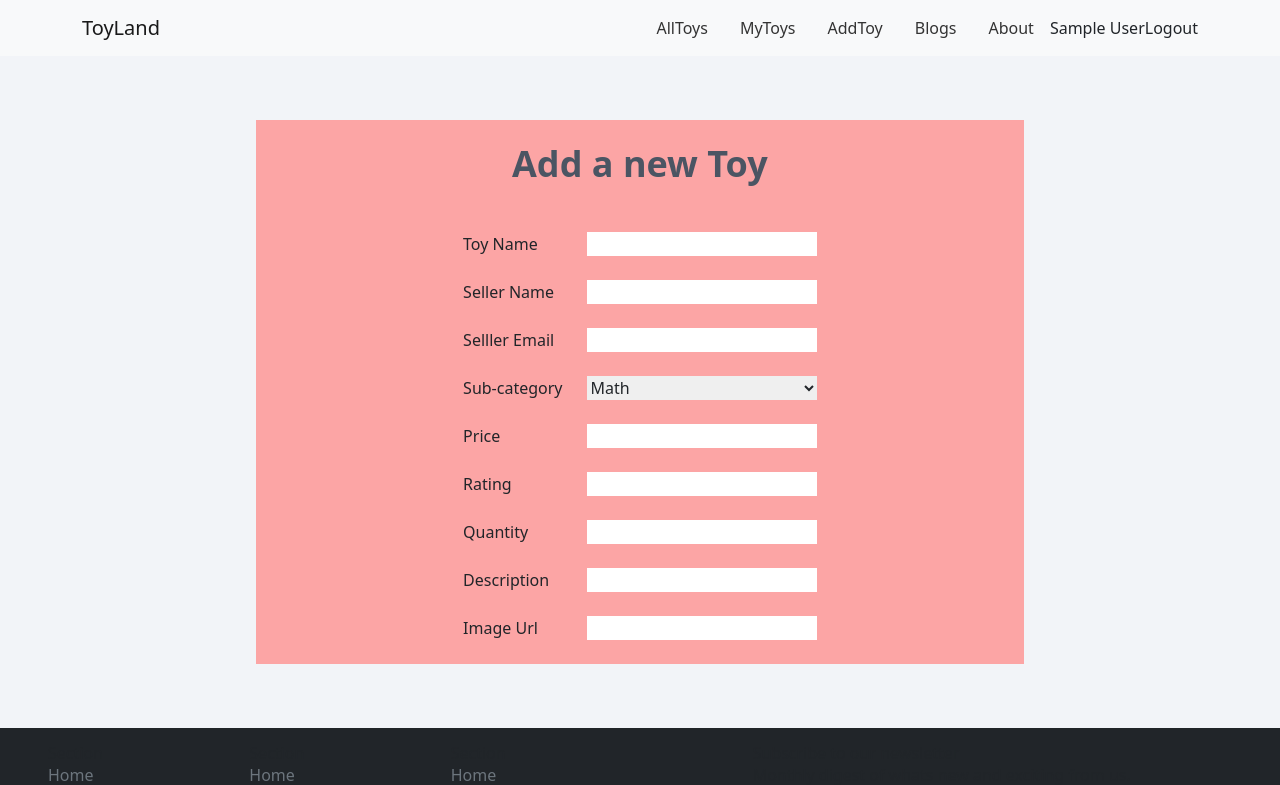
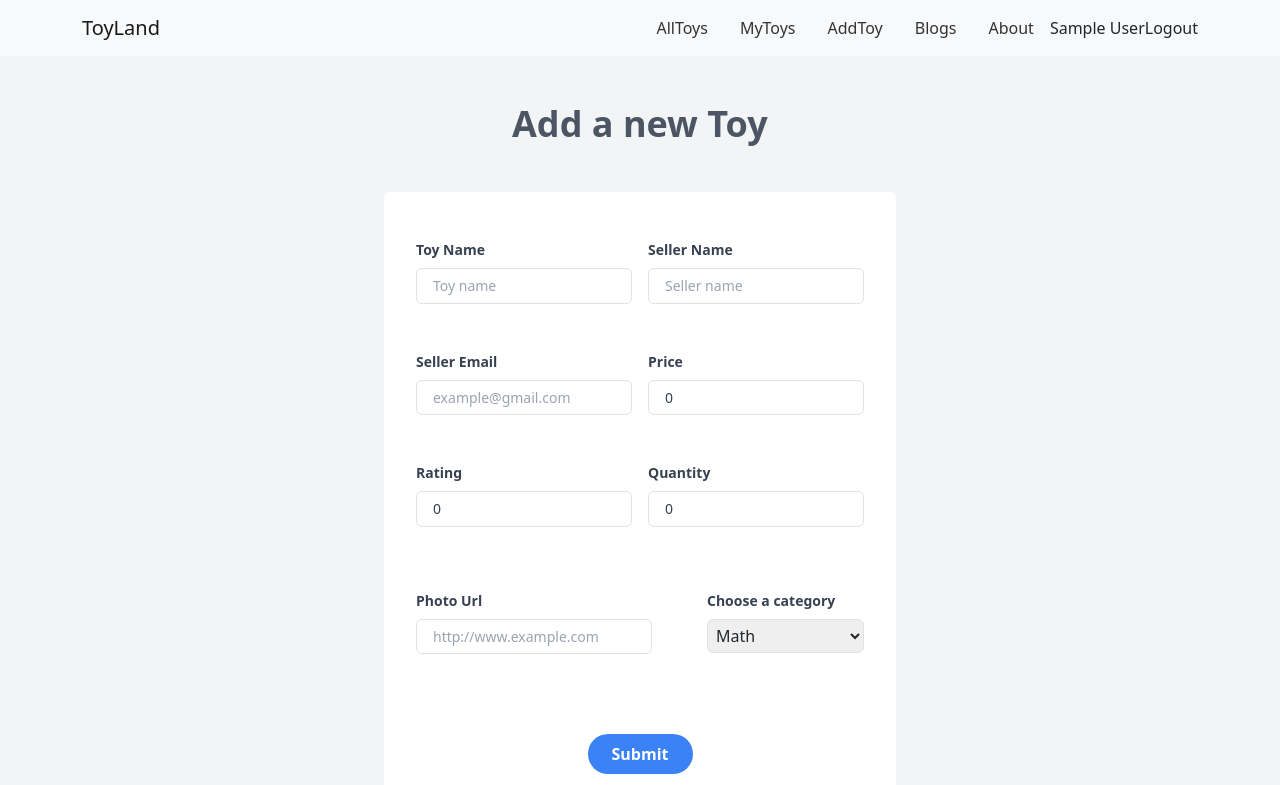
Before and after one commit to Jobayer98/b7a11-toy-marketplace-client-side-Jobayer98, a React (Vite) app: page /add-toy in a window 1280 px wide. Shown: the top 785 px of the page. Built offline with nearby package versions, Linux system fonts and the light colour scheme; no server answers; sample sign-in values are in the browser's storage.

Commit message:
post data from client side

```diff
--- a/package.json
+++ b/package.json
@@ -13,10 +13,12 @@
     "bootstrap": "^5.2.3",
     "daisyui": "^2.51.6",
     "firebase": "^9.22.0",
+    "formik": "^2.2.9",
     "mdb-ui-kit": "^6.3.0",
     "react": "^18.2.0",
     "react-bootstrap": "^2.7.4",
     "react-dom": "^18.2.0",
+    "react-hot-toast": "^2.4.1",
     "react-icons": "^4.8.0",
     "react-router-dom": "^6.11.2"
   },
--- /dev/null
+++ b/src/components/AddToy/NewToy.css
@@ -0,0 +1,5 @@
+input::-webkit-outer-spin-button,
+input::-webkit-inner-spin-button {
+  -webkit-appearance: none;
+  margin: 0;
+}
--- a/src/components/AddToy/NewToy.jsx
+++ b/src/components/AddToy/NewToy.jsx
@@ -1,42 +1,196 @@
+/* eslint-disable no-undef */
+import toast, { Toaster } from "react-hot-toast";
+import { useFormik } from "formik";
+import "./NewToy.css";
+
+const notify = () => toast.success("Successfuly added");
+
 const NewToy = () => {
+  const formik = useFormik({
+    initialValues: {
+      toy_name: "",
+      seller_name: "",
+      seller_email: "",
+      price: 0,
+      rating: 0,
+      quantity: 0,
+      photo_url: "",
+      category: "",
+    },
+    onSubmit: (values) => {
+      fetch(
+        "https://b7a11-toy-marketplace-server-side-jobayer98.vercel.app/toys",
+        {
+          method: "POST",
+          mode: "no-cors",
+          headers: {
+            "content-type": "application/json",
+          },
+          body: JSON.stringify(values),
+        }
+      ).then(() => {
+        notify();
+      });
+    },
+  });
   return (
-    <div className="my-16 mx-auto bg-red-300 w-[60%] py-6">
+    <div className="my-4 mx-auto w-[90%] md:w-[60%] lg:w-[40%] py-6 bg-gray-100 rounded">
       <h1 className="text-4xl text-gray-600 font-semibold mb-12 mx-auto w-64">
         Add a new Toy
       </h1>
-      <form className="flex gap-4 justify-center">
-        <div className="flex flex-col gap-4">
-          <label htmlFor="name">Toy Name</label>
-          <label htmlFor="seller_name">Seller Name</label>
-          <label htmlFor="seller_email">Selller Email</label>
-          <label htmlFor="Sub_category">Sub-category</label>
-          <label htmlFor="price">Price</label>
-          <label htmlFor="rating">Rating</label>
-          <label htmlFor="quantity">Quantity</label>
-          <label htmlFor="description">Description</label>
-          <label htmlFor="img_url">Image Url</label>
+      <form
+        onSubmit={formik.handleSubmit}
+        className="px-8 pt-12 pb-6 bg-white rounded"
+      >
+        <div className="mb-4 md:flex md:justify-between">
+          <div className="mb-4 md:mr-2 md:mb-0">
+            <label
+              className="block mb-2 text-sm font-bold text-gray-700"
+              htmlFor="toy_name"
+            >
+              Toy Name
+            </label>
+            <input
+              className="w-full px-3 py-2 text-sm leading-tight text-gray-700 border rounded  appearance-none focus:outline-none focus:shadow-outline"
+              id="toy_name"
+              type="text"
+              placeholder="Toy name"
+              value={formik.values.toy_name}
+              onChange={formik.handleChange}
+            />
+          </div>
+          <div className="md:ml-2">
+            <label
+              className="block mb-2 text-sm font-bold text-gray-700"
+              htmlFor="seller_name"
+            >
+              Seller Name
+            </label>
+            <input
+              className="w-full px-3 py-2 text-sm leading-tight text-gray-700 border rounded  appearance-none focus:outline-none focus:shadow-outline"
+              id="seller_name"
+              type="text"
+              placeholder="Seller name"
+              value={formik.values.seller_name}
+              onChange={formik.handleChange}
+            />
+          </div>
+        </div>
+        <div className="mb-4 md:flex md:justify-between">
+          <div className="mb-4 md:mr-2 md:mb-0">
+            <label
+              className="block mb-2 text-sm font-bold text-gray-700"
+              htmlFor="seller_email"
+            >
+              Seller Email
+            </label>
+            <input
+              className="w-full px-3 py-2 text-sm leading-tight text-gray-700 border rounded  appearance-none focus:outline-none focus:shadow-outline"
+              id="seller_email"
+              type="email"
+              placeholder="example@gmail.com"
+              value={formik.values.seller_email}
+              onChange={formik.handleChange}
+            />
+          </div>
+          <div className="md:ml-2">
+            <label
+              className="block mb-2 text-sm font-bold text-gray-700"
+              htmlFor="price"
+            >
+              Price
+            </label>
+            <input
+              className="w-full px-3 py-2 text-sm leading-tight text-gray-700 border rounded  appearance-none focus:outline-none focus:shadow-outline"
+              id="price"
+              type="number"
+              value={formik.values.price}
+              onChange={formik.handleChange}
+            />
+          </div>
+        </div>
+        <div className="mb-4 md:flex md:justify-between">
+          <div className="mb-4 md:mr-2 md:mb-0">
+            <label
+              className="block mb-2 text-sm font-bold text-gray-700"
+              htmlFor="rating"
+            >
+              Rating
+            </label>
+            <input
+              className="w-full px-3 py-2 mb-3 text-sm leading-tight text-gray-700 border border-red-500 rounded  appearance-none focus:outline-none focus:shadow-outline"
+              id="rating"
+              type="number"
+              value={formik.values.rating}
+              onChange={formik.handleChange}
+            />
+          </div>
+          <div className="md:ml-2">
+            <label
+              className="block mb-2 text-sm font-bold text-gray-700"
+              htmlFor="quantity"
+            >
+              Quantity
+            </label>
+            <input
+              className="w-full px-3 py-2 mb-3 text-sm leading-tight text-gray-700 border rounded  appearance-none focus:outline-none focus:shadow-outline"
+              id="quantity"
+              type="number"
+              value={formik.values.quantity}
+              onChange={formik.handleChange}
+            />
+          </div>
+        </div>
+        <div className="mb-4 md:flex md:justify-between">
+          <div className="mb-4 md:mr-2 md:mb-0">
+            <label
+              className="block mb-2 text-sm font-bold text-gray-700"
+              htmlFor="photo_url"
+            >
+              Photo Url
+            </label>
+            <input
+              className="w-full px-3 py-2 mb-3 text-sm leading-tight text-gray-700 border rounded  appearance-none focus:outline-none focus:shadow-outline"
+              id="photo_url"
+              type="url"
+              placeholder="http://www.example.com"
+              value={formik.values.photo_url}
+              onChange={formik.handleChange}
+            />
+          </div>
+          <div className="md:ml-2">
+            <label
+              className="block mb-2 text-sm font-bold text-gray-700"
+              htmlFor="category"
+            >
+              Choose a category
+            </label>
+            <select
+              className="border p-1 rounded"
+              name="category"
+              id="category"
+              onChange={formik.handleChange}
+            >
+              <option value="math">Math</option>
+              <option value="physics">Physics</option>
+              <option value="chemistry">Chemistry</option>
+              <option value="medical">Medical</option>
+              <option value="engineering_kits">Engineering Kit</option>
+              <option value="engineering_tools">Engineering Tool</option>
+            </select>
+          </div>
         </div>
 
-        <div className="flex flex-col gap-4 w-[30%]">
-          <input type="text" name="name" id="name" />
-          <input type="text" name="seller_name" id="seller_name" />
-          <input type="email" name="seller_email" id="seller_email" />
-          <select name="sub_category" id="Sub_category">
-            <option value="math">Math</option>
-            <option value="physic">Physic</option>
-            <option value="chemistry">Chemistry</option>
-            <option value="medical">Medical</option>
-            <option value="engineering_kits">Engineering Kit</option>
-            <option value="engineering_tools">Engineering Tools</option>
-          </select>
-
-          <input type="number" name="rating" id="rating" />
-          <input type="text" name="price" id="price" />
-          <input type="number" name="quantity" id="quantity" />
-          <input type="text" name="description" id="description" />
-          <input type="url" name="img_url" id="img_url" />
+        <div className="mb-2 text-center">
+          <button
+            className=" px-4 py-2 mt-3 font-bold text-white bg-blue-500 rounded-full hover:bg-blue-400 focus:outline-none focus:shadow-outline"
+            type="submit"
+          >
+            Submit
+          </button>
         </div>
       </form>
+      <Toaster />
     </div>
   );
 };
```
Also changed, not shown: src/pages/Login.jsx (+31 -29 lines), 1 other file (tests, documents, lock files or other folders).
